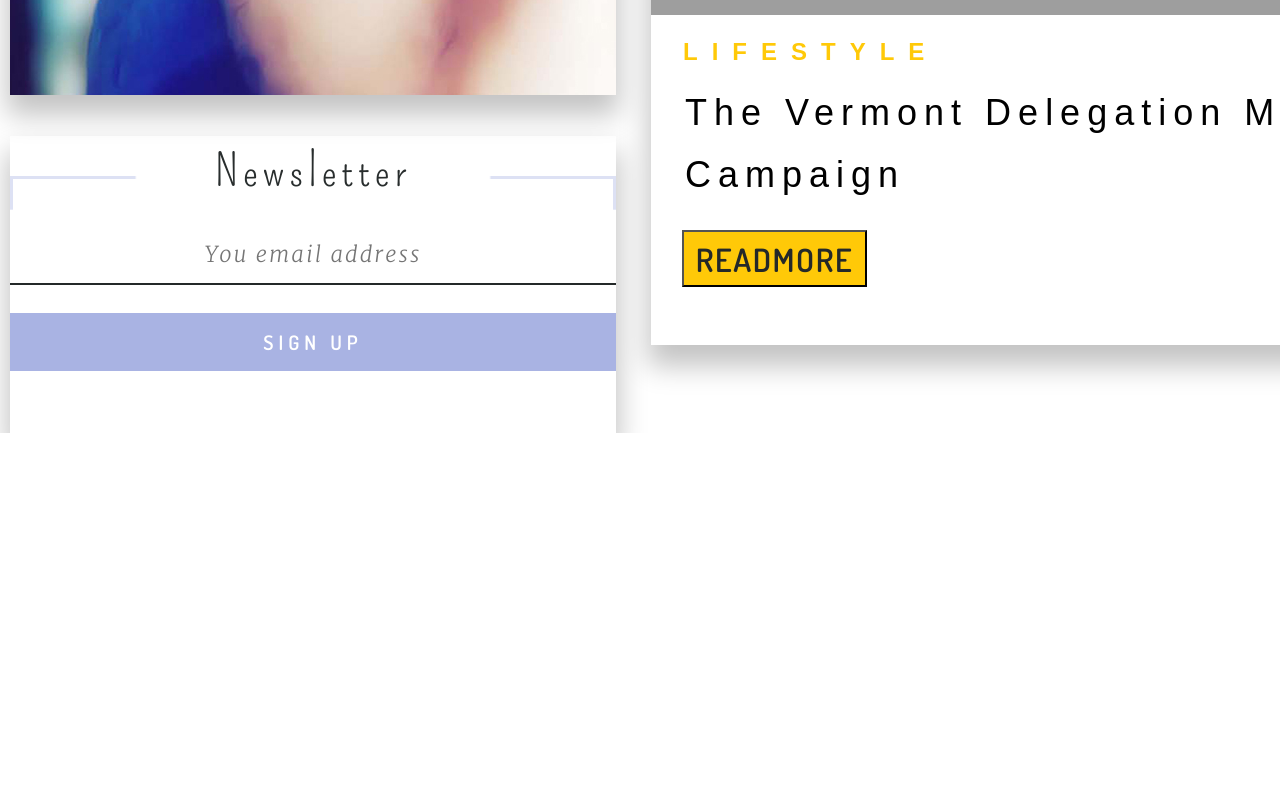
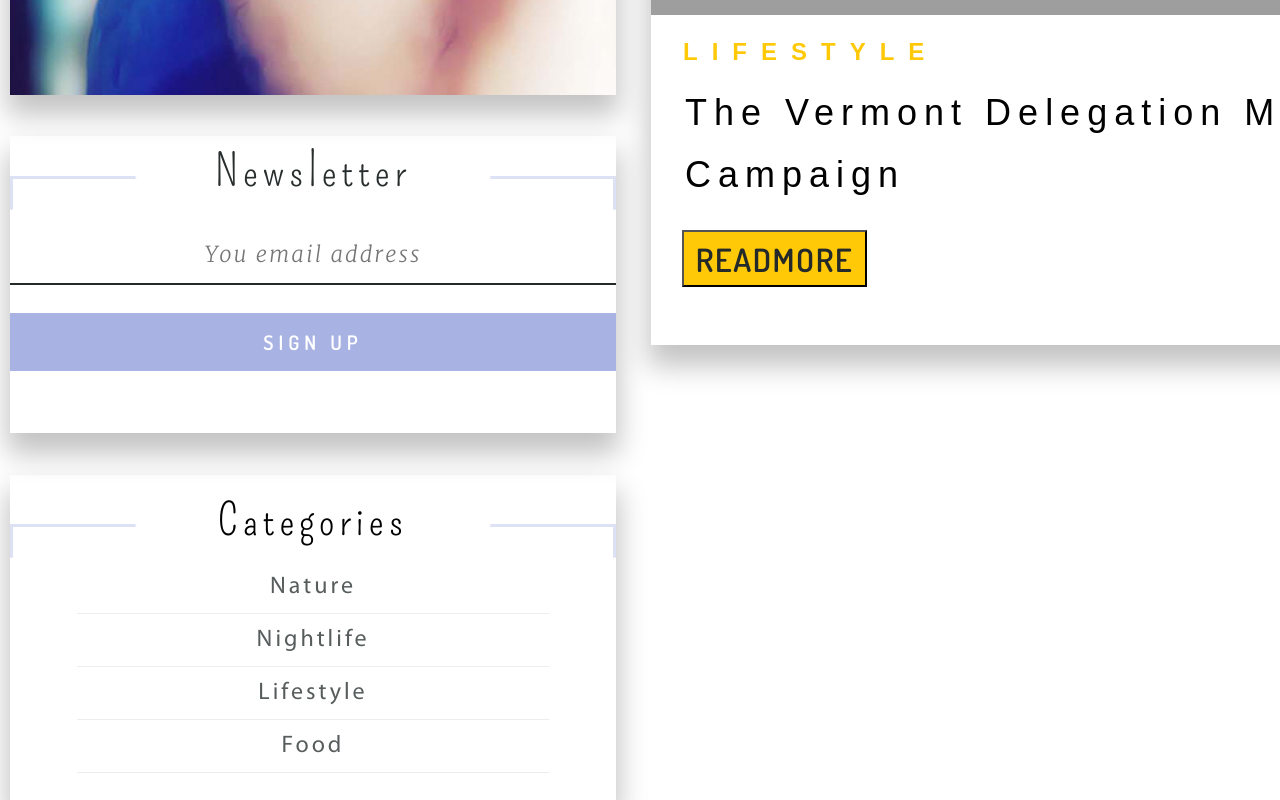
Before and after one commit to DmitriyShmaliuk/TravelGram, a plain HTML site: page index.html in a window 1280 px wide. Shown: the part 2976-3776 px from the top of the page. Before the commit the page ends 3409 px from the top, so only its background shows below. Drawn offline with Linux system fonts and the light colour scheme; some packages are replaced by stand-ins of ours; grey boxes are pictures that could not be loaded; a web font is replaced by a local one.

Commit message:
add (index.html): markup for categories section

```diff
--- a/index.html
+++ b/index.html
@@ -195,6 +195,16 @@
                     <input type="email" placeholder="You email address"/>
                     <button>Sign up</button>
                 </section>
+
+                <section class="categories">
+                    <h2>Categories</h2>
+                    <ol>
+                        <li><a href="#">Nature</a></li>
+                        <li><a href="#">Nightlife</a></li>
+                        <li><a href="#">Lifestyle</a></li>
+                        <li><a href="#">Food</a></li>
+                    </ol>
+                </section>
             </aside>
 
             <article>
```
